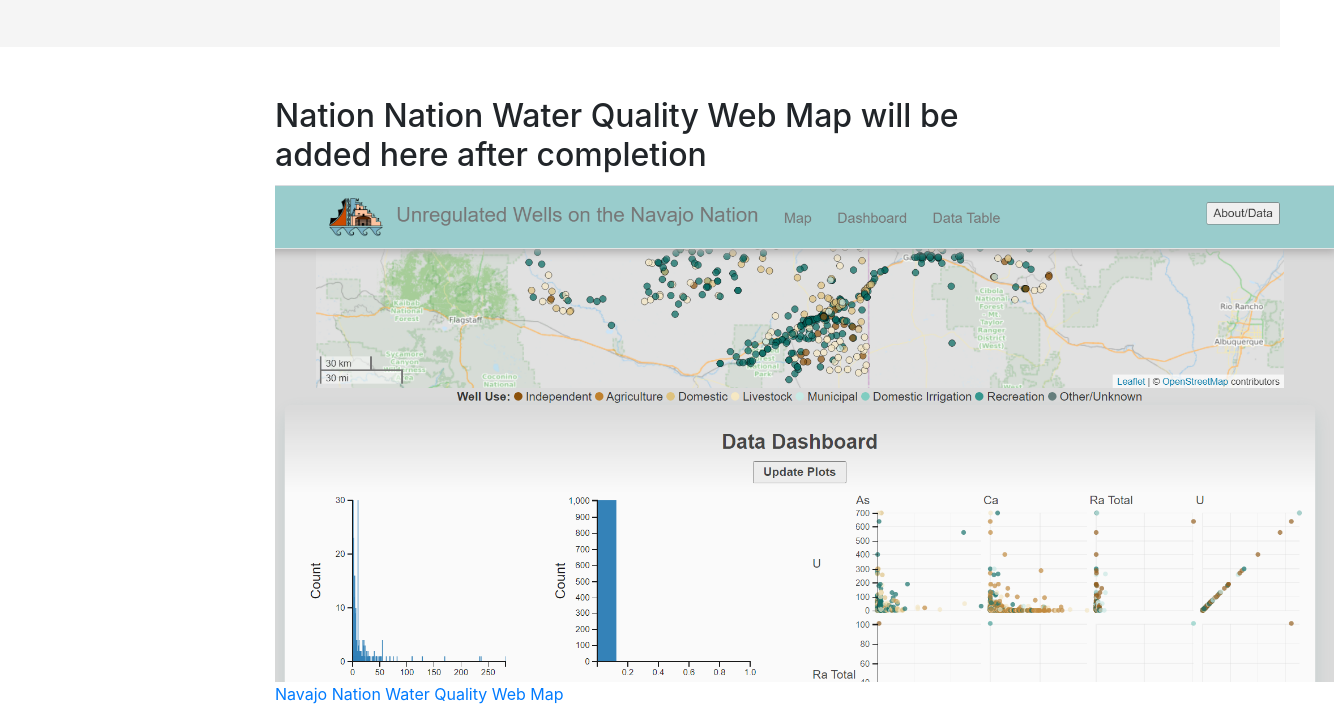
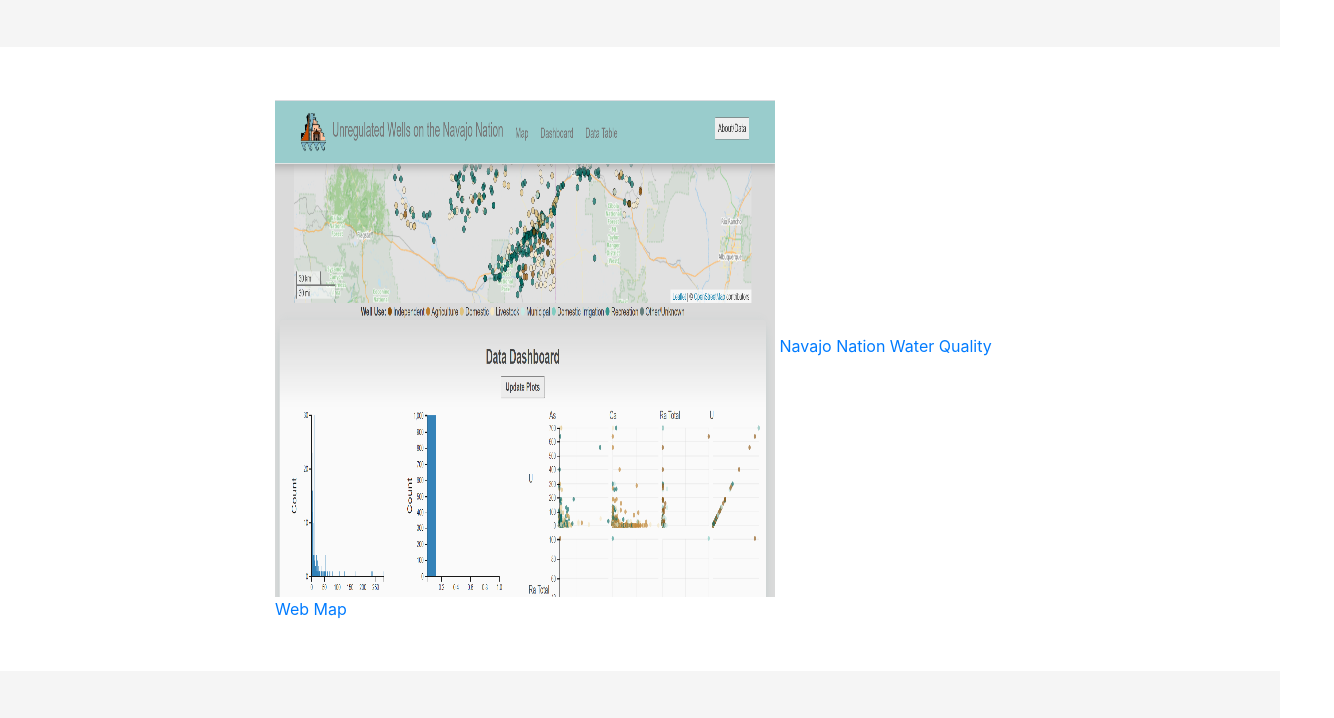
Before and after one commit to ManideepPotluru/ManideepPotluru.github.io, a plain HTML site: page index.html in a window 1280 px wide. Shown: the part 3037-3755 px from the top of the page, 1334 px wide, since content can reach past the window. Drawn offline with nearby package versions, Linux system fonts and the light colour scheme.

Commit message:
Update index.html

```diff
--- a/index.html
+++ b/index.html
@@ -205,10 +205,9 @@ cleaning, and implemented cliques clustering algorithm in order to map the weigh
         <div class="container">
             <div class="row">
                 <div class="col-lg-8 mx-auto">
-                    <h2>Nation Nation Water Quality Web Map will be added here after completion</h2>
 
                     <a href="MyWebApp/index.html" target="_blank" class="center">
-                        <img src="images/navajo nation 3.PNG" alt="webAppImg" style="height: 500px;">
+                        <img src="images/navajo nation 3.PNG" alt="webAppImg" style="height: 500px; width: 500px; ">
                         Navajo Nation Water Quality Web Map
                     </a>
                 </div>
```
